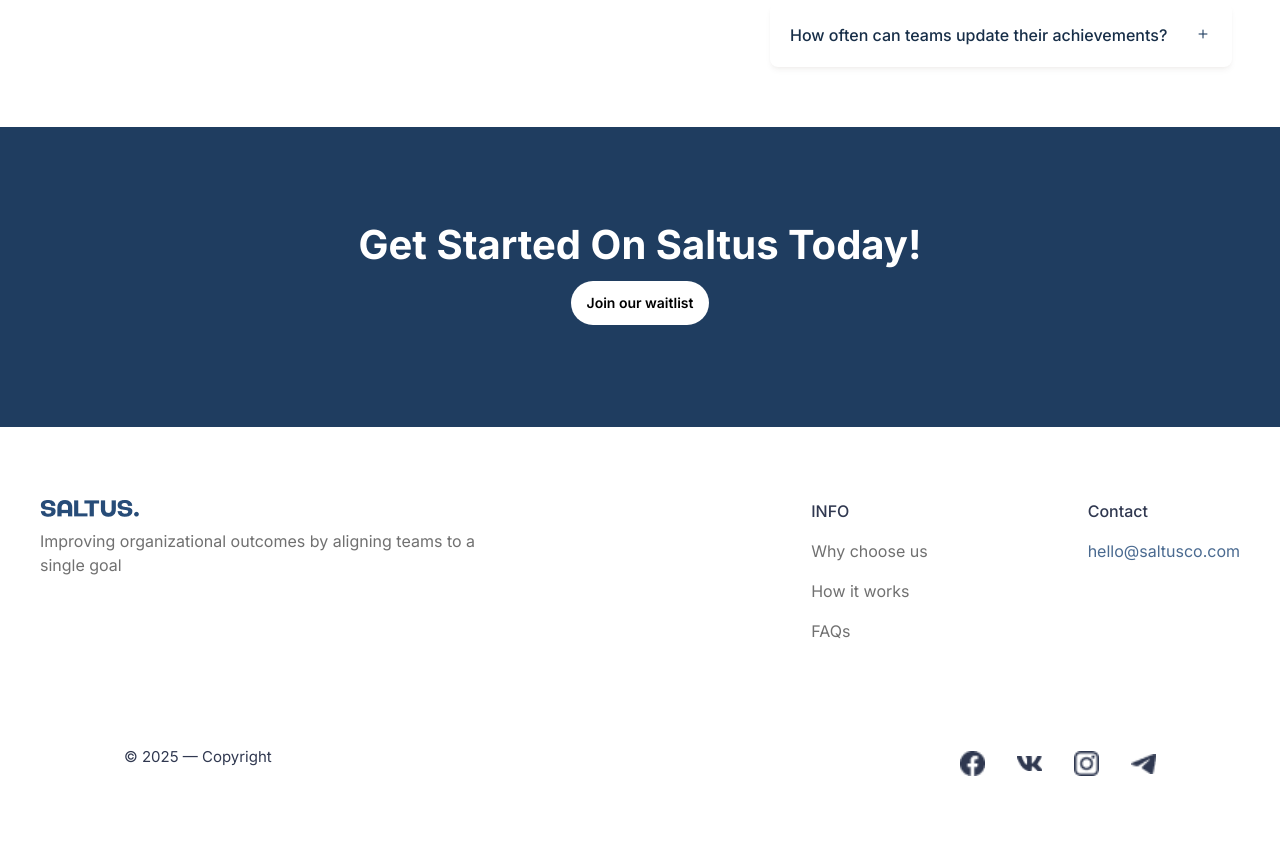
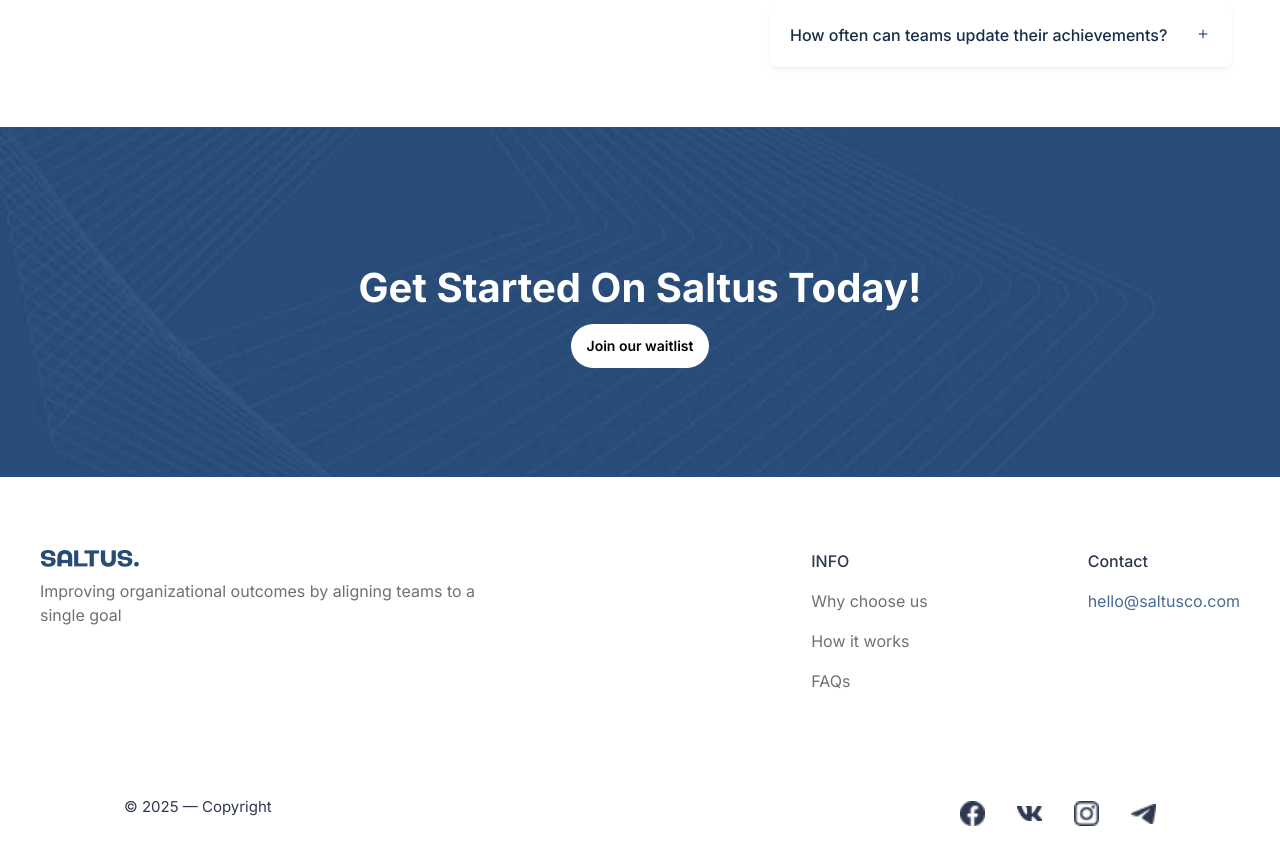
Before and after one commit to GideonJulian/Saltus, a React (Vite) app in the folder saltus/: page / in a window 1280 px wide. Shown: the part 3420-4284 px from the top of the page. Built offline with nearby package versions, Linux system fonts and the light colour scheme.

Commit message:
get started bg changed

```diff
--- a/saltus/src/Components/HeroImg.jsx
+++ b/saltus/src/Components/HeroImg.jsx
@@ -40,7 +40,7 @@
       <motion.img
         src={grp4}
         alt=""
-        className="w-[200px] ml-10 max-w-[250px] md:w-[290px] md:ml-0"
+        className="w-[200px] ml-10 max-w-[250px] md:w-[300px] md:ml-0"
         initial={{ opacity: 0, scale: 0.5 }}
         animate={{ opacity: 1, scale: 1 }}
         transition={{ duration: 0.8, delay: 0.7, ease: "easeOut" }}
--- a/saltus/src/index.css
+++ b/saltus/src/index.css
@@ -22,3 +22,6 @@
 .logo h1 {
     font-family: 'Montserrat', sans-serif;
 }
+.get-started {
+    background: url('/src/assets/images/getStarted.jpg') no-repeat center center/cover;
+}
--- a/saltus/src/pages/Home.jsx
+++ b/saltus/src/pages/Home.jsx
@@ -35,7 +35,7 @@
       <div>
         <Faq />
       </div>
-        <div className="w-full bg-primary p-7 flex items-center flex-col h-[300px] justify-center mb-5 ">
+        <div className="w-full  p-7 pt-16 flex items-center flex-col h-[350px] justify-center mb-5 get-started ">
           <h1 className="md:text-[40px] text-[32px] font-600] text-center text-white">
             Get Started On Saltus Today!
           </h1>
```
Also changed, not shown: saltus/src/assets/images/getStarted.jpg (added).
